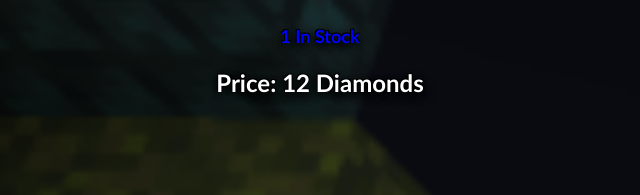
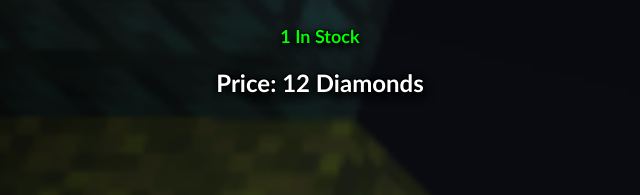
Before and after one commit to TheChestMC/TheChestMC.github.io, a plain HTML site: page shop.html in a window 1280 px wide. Shown: the part 554-749 px from the top of the page, 320-960 px from the left. Drawn offline with Linux system fonts and the light colour scheme.

Commit message:
Update shop.html

```diff
--- a/shop.html
+++ b/shop.html
@@ -69,7 +69,7 @@ body {
 
 <h2 id="outline"><center><font size = "5" face="Trebuchet MS">Lunchbox V1</font></center></h2>
 <center><img src="kits/LunchboxV1.png"></center>
-<h2 id="outline"><center><font size = "4" face="Trebuchet MS" color = "#0000ff">1 In Stock</font></center></h2>
+<h2 id="outline"><center><font size = "4" face="Trebuchet MS" color = "#00ff00">1 In Stock</font></center></h2>
 <h2 id="outline"><center><font size = "5" face="Trebuchet MS">Price: 12 Diamonds</font></center></h2> <br><br>
 
 <br><br><h2 id="outline"><center><font size = "7" face="Trebuchet MS" color = "#00f0ff"><u>Gear</u></font></center></h2>
```
